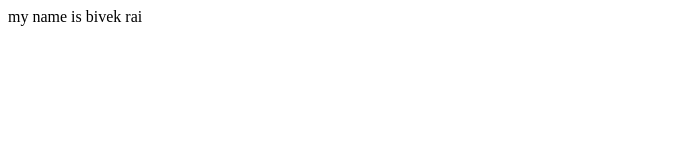
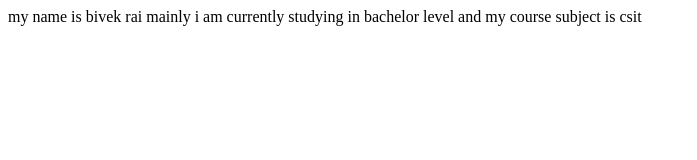
Before and after one commit to BibekRai44/test2, a plain HTML site: page index.html in a window 1280 px wide. Shown: the whole page, without its empty margins (0-697 px from the left). Drawn offline with Linux system fonts and the light colour scheme.

Commit message:
code is changed

```diff
--- a/index.html
+++ b/index.html
@@ -7,6 +7,9 @@
 <p1>
 	my name is bivek rai
 </p1>
+<p2>
+	mainly i am currently studying in bachelor level and my course subject is csit
+</p2>
 <body>
 
 </body>
```
